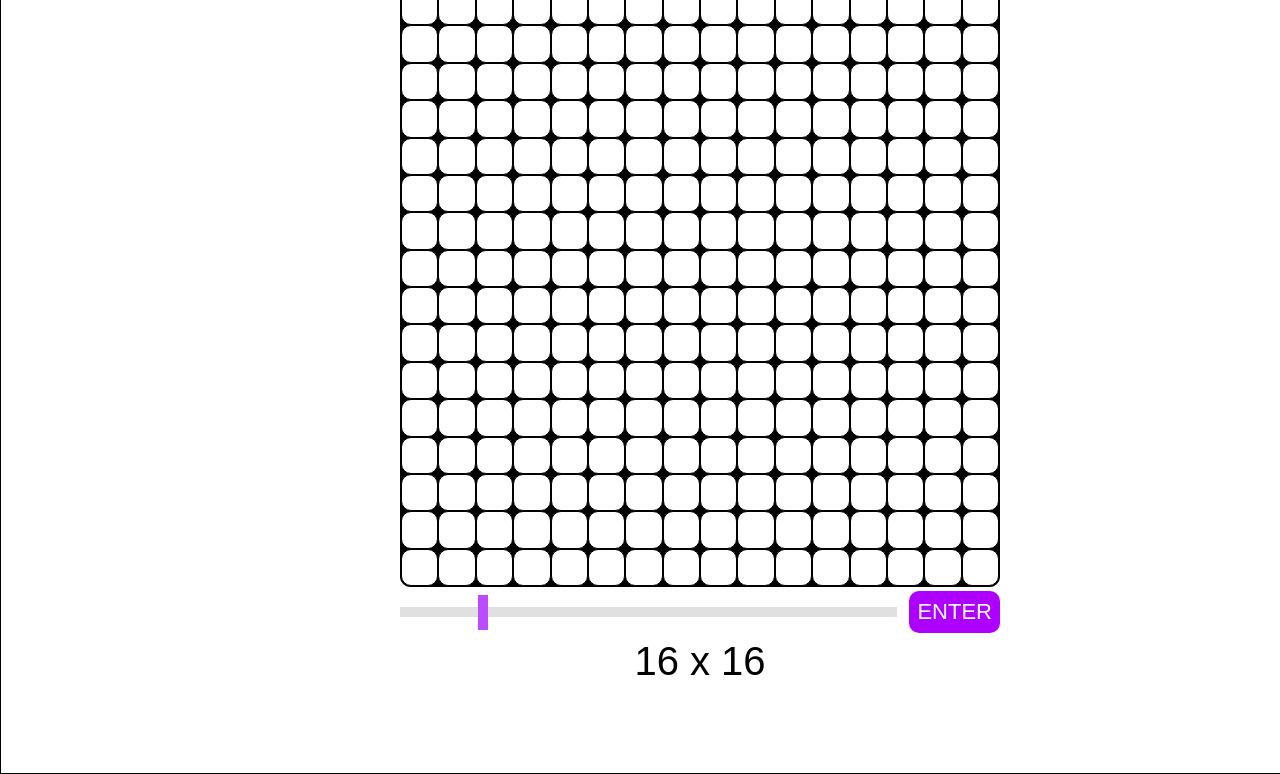
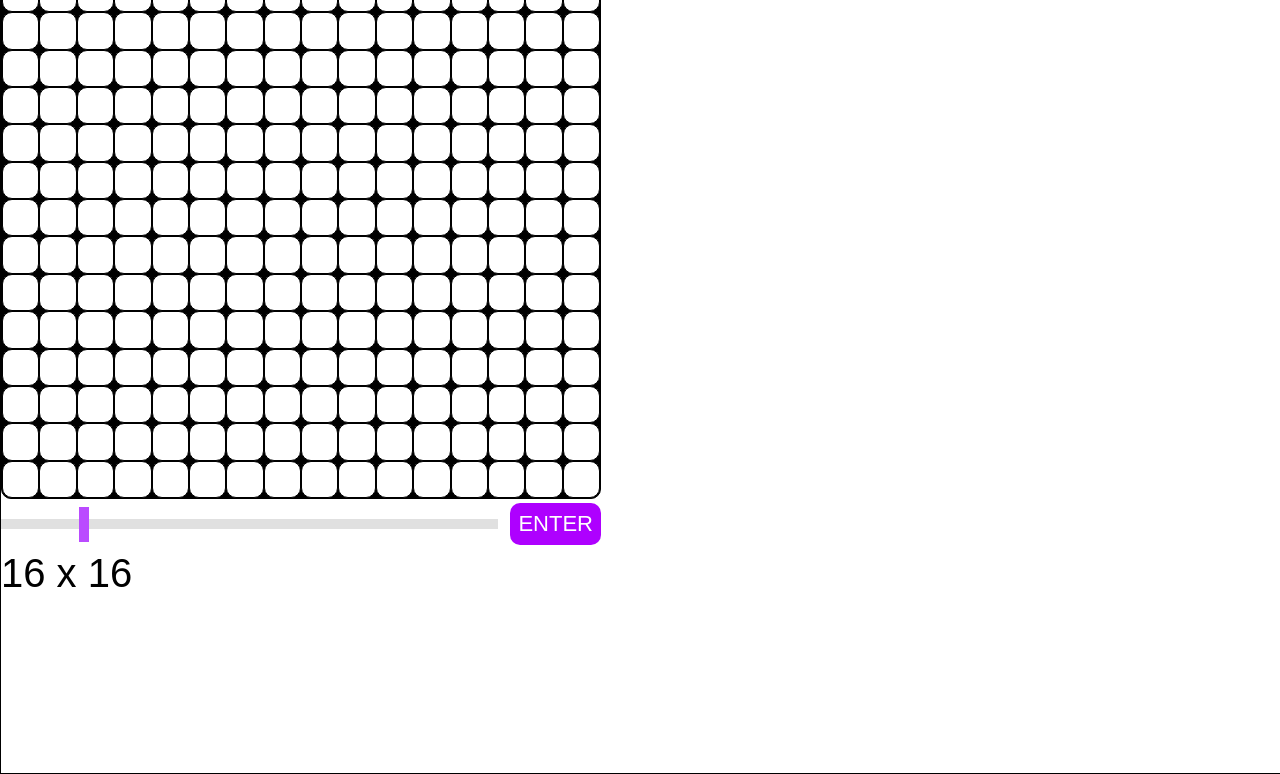
Before and after one commit to Chiwiee/etch-a-sketch_4th, a plain HTML site: page index.html in a window 1280 px wide. Shown: the part 186-960 px from the top of the page. Drawn offline with Linux system fonts and the light colour scheme; a web font is replaced by a local one.

```diff
--- a/index.html
+++ b/index.html
@@ -15,6 +15,7 @@
   </head>
   <body>
     <div id="main-container">
+      <div id="box-container">
         <div id="title">
           <div>Etch-a-Sketch</div>
         </div>
@@ -36,5 +37,6 @@
           <p id="text"></p>
         </div>
       </div>
+    </div>
   </body>
 </html>
--- a/style.css
+++ b/style.css
@@ -11,9 +11,9 @@
 }
 #main-container {
   display: flex;
-  justify-content: center;
+  /* justify-content: center;
   align-items: center;
-  flex-direction: column;
+  flex-direction: column; */
   height: 960px;
   width: 1400px;
   border: 1px solid #000000;
```
Lines whose indentation alone changed are shown as unchanged.
